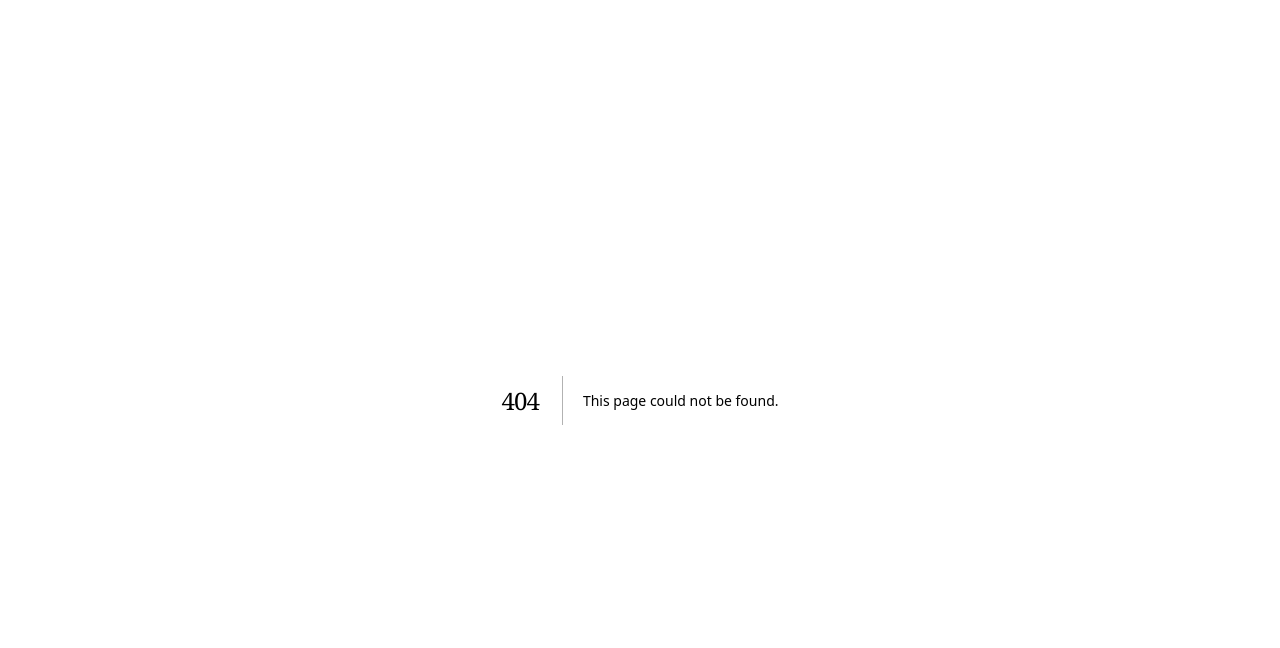
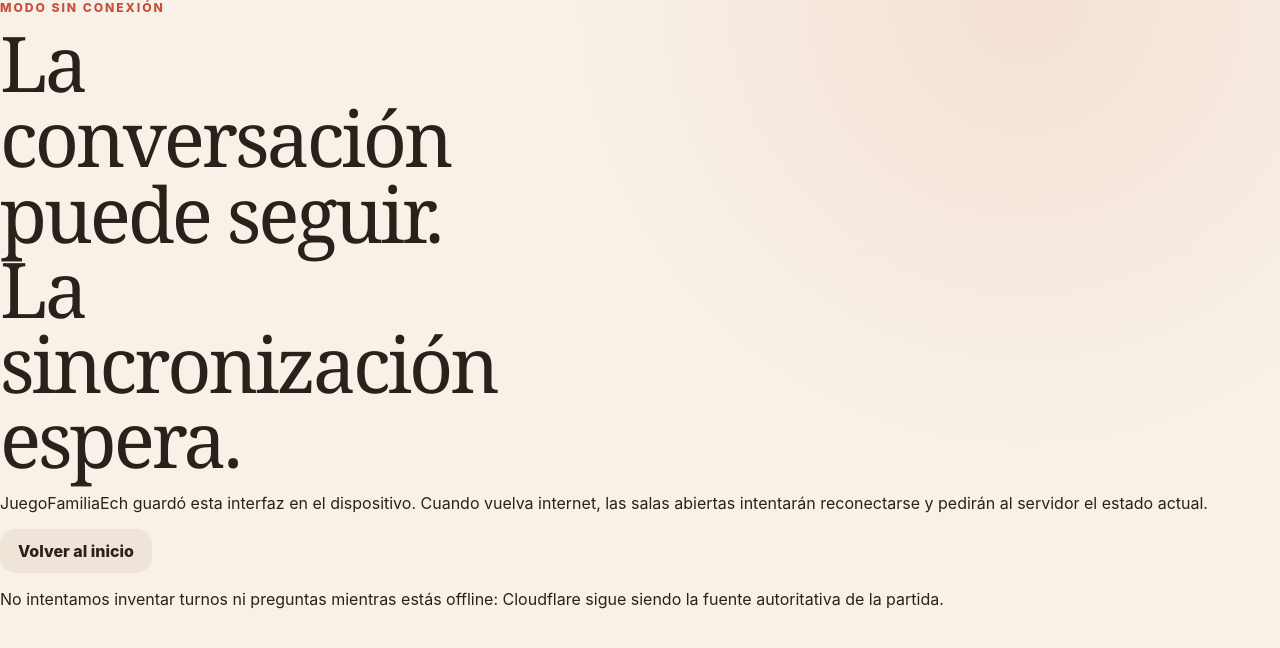
Before and after one commit to SamOkampo/JuegoFamiliaEch, a Next.js app: page /offline in a window 1280 px wide. Before the commit this address had no page. Shown: the top 648 px of the page. Built offline with nearby package versions, Linux system fonts and the light colour scheme.

Commit message:
feat: add offline fallback experience

```diff
--- /dev/null
+++ b/src/app/offline/page.tsx
@@ -0,0 +1,32 @@
+import Link from "next/link";
+
+export default function OfflinePage() {
+  return (
+    <main className="offlinePage" id="main-content">
+      <section className="offlineCard">
+        <p className="eyebrow">MODO SIN CONEXIÓN</p>
+        <h1>La conversación puede seguir. La sincronización espera.</h1>
+        <p>
+          JuegoFamiliaEch guardó esta interfaz en el dispositivo. Cuando vuelva
+          internet, las salas abiertas intentarán reconectarse y pedirán al
+          servidor el estado actual.
+        </p>
+        <div className="offlineActions">
+          <button
+            type="button"
+            className="button primary"
+            onClick={undefined}
+            hidden
+          />
+          <Link className="button secondary linkButton" href="/online">
+            Volver al inicio
+          </Link>
+        </div>
+        <p className="offlineFinePrint">
+          No intentamos inventar turnos ni preguntas mientras estás offline:
+          Cloudflare sigue siendo la fuente autoritativa de la partida.
+        </p>
+      </section>
+    </main>
+  );
+}
```
